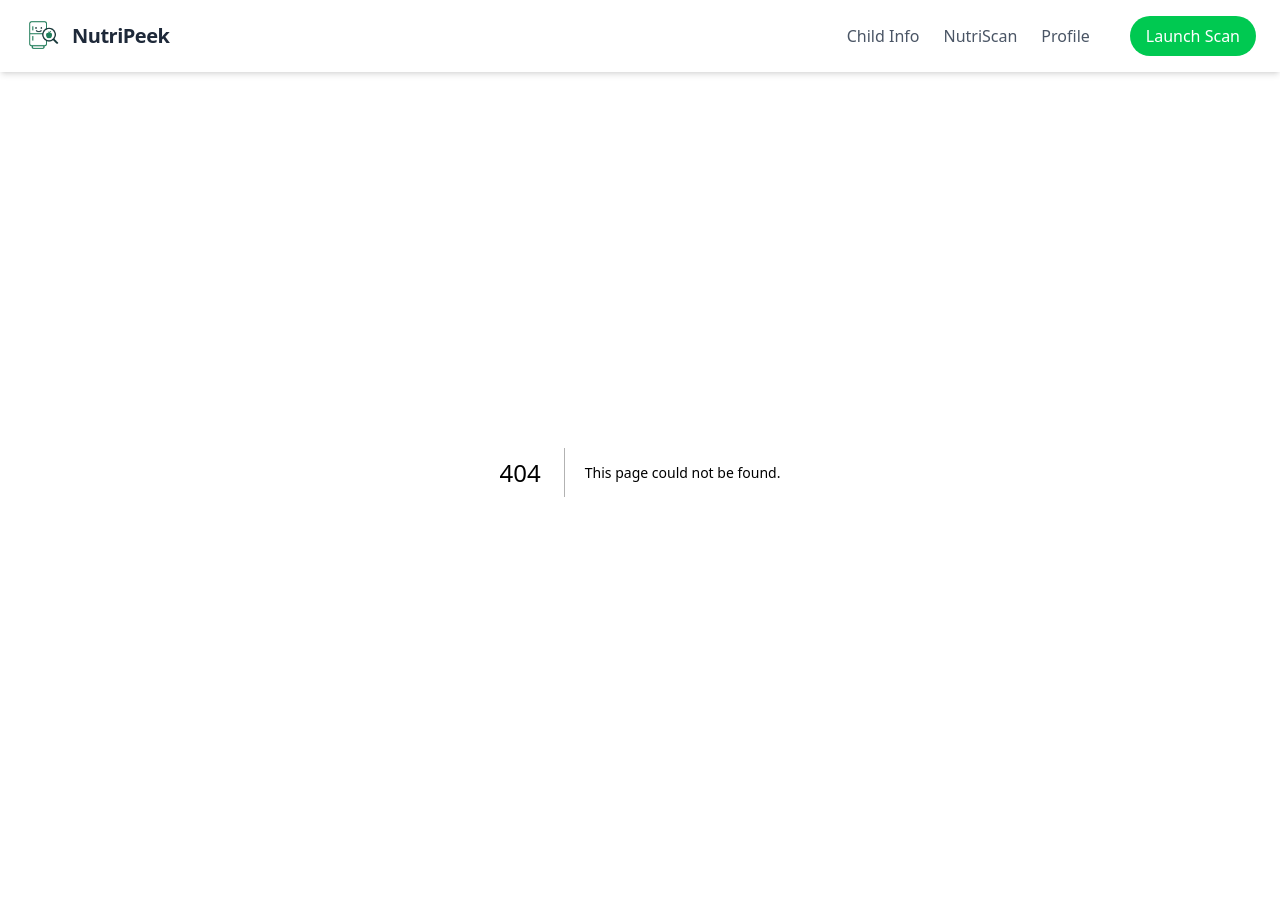
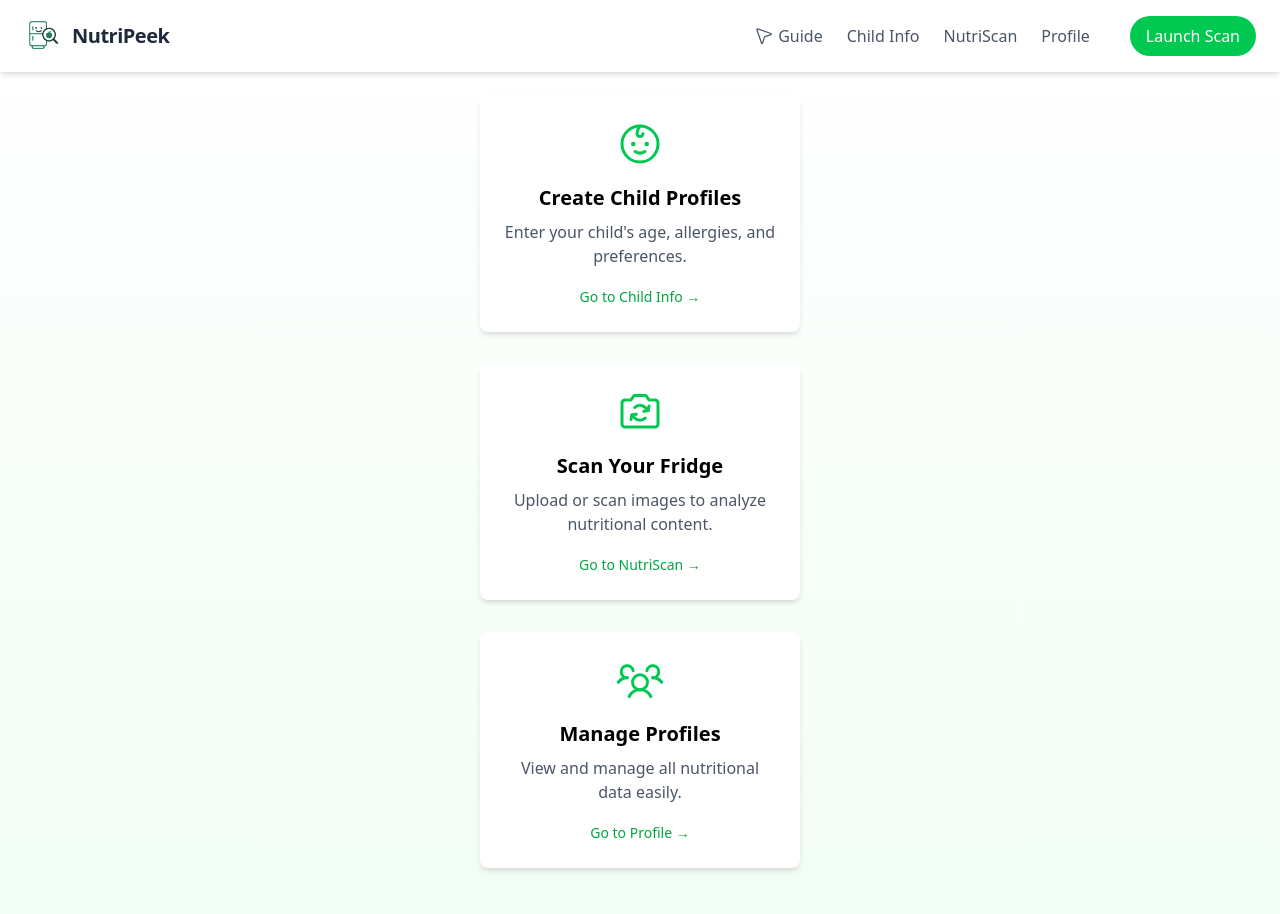
Before and after one commit to FIT5120-TA02/NutriPeek-frontend, a Next.js app: page /1/Guide in a window 1280 px wide. Before the commit this address had no page. Shown: the top 914 px of the page. Before the commit the page ends 872 px from the top, so only its background shows below. Built offline with nearby package versions, Linux system fonts and the light colour scheme.

Commit message:
improve UI layout and add guide page navigation

```diff
--- a/package.json
+++ b/package.json
@@ -17,6 +17,7 @@
     "framer-motion": "^12.6.3",
     "next": "15.2.4",
     "next-intl": "^4.0.2",
+    "phosphor-react": "^1.4.1",
     "primeicons": "^7.0.0",
     "primereact": "^10.9.4",
     "react": "^19.0.0",
--- /dev/null
+++ b/src/app/[locale]/Guide/page.tsx
@@ -0,0 +1,45 @@
+'use client';
+
+import Link from 'next/link';
+import { Baby, CameraRotate, UsersThree } from 'phosphor-react';
+
+export default function GuidePage() {
+  return (
+    <div className="min-h-screen pt-24 flex flex-col items-center p-8">
+      <div className="flex flex-col items-center space-y-8 mb-12">
+        <div className="p-6 bg-white rounded-lg shadow-md text-center w-80">
+          <Baby size={48} className="mx-auto mb-4 text-green-500" />
+          <h2 className="text-xl font-semibold mb-2">Create Child Profiles</h2>
+          <p className="text-gray-600 mb-4">Enter your child's age, allergies, and preferences.</p>
+          <Link href="/ChildInfo" className="text-green-600 hover:underline text-sm">
+            Go to Child Info →
+          </Link>
+        </div>
+
+        <div className="p-6 bg-white rounded-lg shadow-md text-center w-80">
+          <CameraRotate size={48} className="mx-auto mb-4 text-green-500" />
+          <h2 className="text-xl font-semibold mb-2">Scan Your Fridge</h2>
+          <p className="text-gray-600 mb-4">Upload or scan images to analyze nutritional content.</p>
+          <Link href="/NutriScan" className="text-green-600 hover:underline text-sm">
+            Go to NutriScan →
+          </Link>
+        </div>
+
+        <div className="p-6 bg-white rounded-lg shadow-md text-center w-80">
+          <UsersThree size={48} className="mx-auto mb-4 text-green-500" />
+          <h2 className="text-xl font-semibold mb-2">Manage Profiles</h2>
+          <p className="text-gray-600 mb-4">View and manage all nutritional data easily.</p>
+          <Link href="/profile" className="text-green-600 hover:underline text-sm">
+            Go to Profile →
+          </Link>
+        </div>
+      </div>
+
+      <Link href="/NutriScan">
+        <button className="bg-green-500 text-white px-6 py-3 rounded-full hover:bg-green-600 transition">
+          Start Using NutriPeek
+        </button>
+      </Link>
+    </div>
+  );
+}
--- a/src/app/[locale]/Welcome/page.tsx
+++ b/src/app/[locale]/Welcome/page.tsx
@@ -56,7 +56,7 @@ export default function WelcomePage() {
         animate={{ opacity: 1 }}
         transition={{ delay: 1 }}
       >
-        <Link href={`/ChildInfo`}>
+        <Link href={`/Guide`}>
           <motion.button
             whileHover={{ scale: 1.1 }}
             whileTap={{ scale: 0.95 }}
--- a/src/components/ui/Navbar.tsx
+++ b/src/components/ui/Navbar.tsx
@@ -4,19 +4,24 @@ import Link from 'next/link';
 import Image from 'next/image';
 import { usePathname } from 'next/navigation';
 import { useState } from 'react';
+import { NavigationArrow } from 'phosphor-react';
 import nutriPeekLogo from '@/../public/nutripeek.png';
 
 export default function Navbar() {
   const pathname = usePathname();
-  const isHomePage = pathname === '/';
+  const isHomePage = pathname === '/Welcome';
   const [isMobileMenuOpen, setIsMobileMenuOpen] = useState(false);
+
+  if (isHomePage) {
+    return null;
+  }
 
   const toggleMobileMenu = () => {
     setIsMobileMenuOpen((prev) => !prev);
   };
 
   return (
-    <header className="relative flex items-center justify-between px-6 py-4 bg-white shadow-md">
+    <header className="fixed top-0 left-0 right-0 z-50 flex items-center justify-between px-6 py-4 bg-white/70 backdrop-blur-md shadow-md">
       <div className="flex items-center space-x-2">
         <Link href="/" className="flex items-center space-x-2">
           <Image
@@ -33,8 +38,11 @@ export default function Navbar() {
 
       {!isHomePage && (
         <>
-          {/* Desktop Menu */}
           <nav className="hidden md:flex items-center space-x-6">
+            <Link href="/Guide" className="flex items-center space-x-1 text-gray-600 hover:text-green-600 transition-colors">
+              <NavigationArrow size={20} />
+              <span>Guide</span>
+            </Link>
             <Link href="/ChildInfo" className="text-gray-600 hover:text-green-600 transition-colors">Child Info</Link>
             <Link href="/NutriScan" className="text-gray-600 hover:text-green-600 transition-colors">NutriScan</Link>
             <Link href="/profile" className="text-gray-600 hover:text-green-600 transition-colors">Profile</Link>
@@ -46,7 +54,6 @@ export default function Navbar() {
             </Link>
           </nav>
 
-          {/* Mobile Menu */}
           <div className="md:hidden flex items-center">
             <button onClick={toggleMobileMenu} className="text-gray-600 hover:text-green-600 focus:outline-none">
               <svg className="h-6 w-6" fill="none" stroke="currentColor" viewBox="0 0 24 24">
@@ -57,6 +64,10 @@ export default function Navbar() {
 
           {isMobileMenuOpen && (
             <div className="absolute top-16 left-0 w-full bg-white shadow-md flex flex-col items-center py-4 space-y-4 md:hidden z-50">
+              <Link href="/Guide" className="flex items-center space-x-1 text-gray-600 hover:text-green-600 transition-colors" onClick={() => setIsMobileMenuOpen(false)}>
+                <NavigationArrow size={20} />
+                <span>Guide</span>
+              </Link>
               <Link href="/ChildInfo" className="text-gray-600 hover:text-green-600 transition-colors" onClick={() => setIsMobileMenuOpen(false)}>Child Info</Link>
               <Link href="/NutriScan" className="text-gray-600 hover:text-green-600 transition-colors" onClick={() => setIsMobileMenuOpen(false)}>NutriScan</Link>
               <Link href="/profile" className="text-gray-600 hover:text-green-600 transition-colors" onClick={() => setIsMobileMenuOpen(false)}>Profile</Link>
```
Also changed, not shown: src/app/[locale]/NutriScan/page.tsx (+7 -7 lines), src/app/layout.tsx (line endings or trailing spaces), 1 other file (tests, documents, lock files or other folders).
